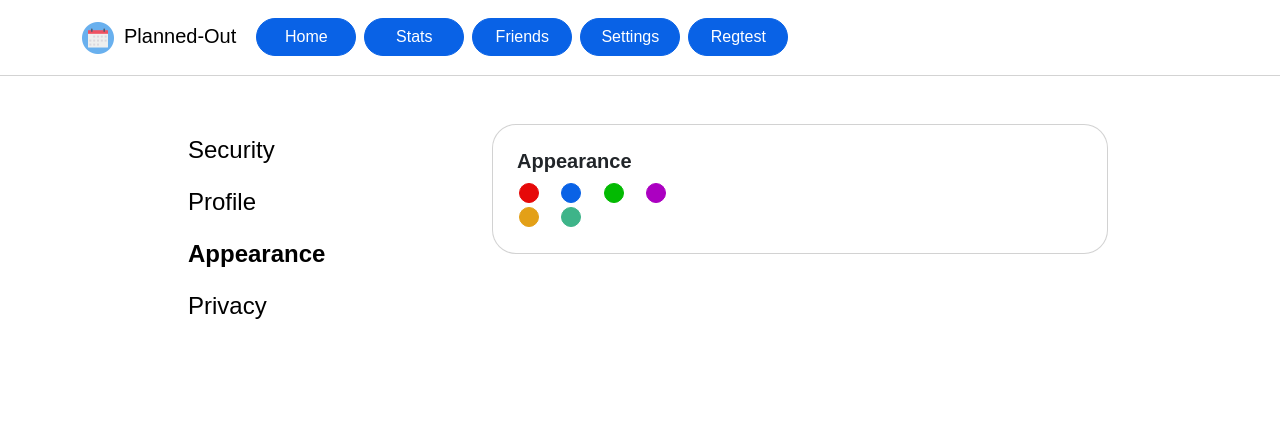
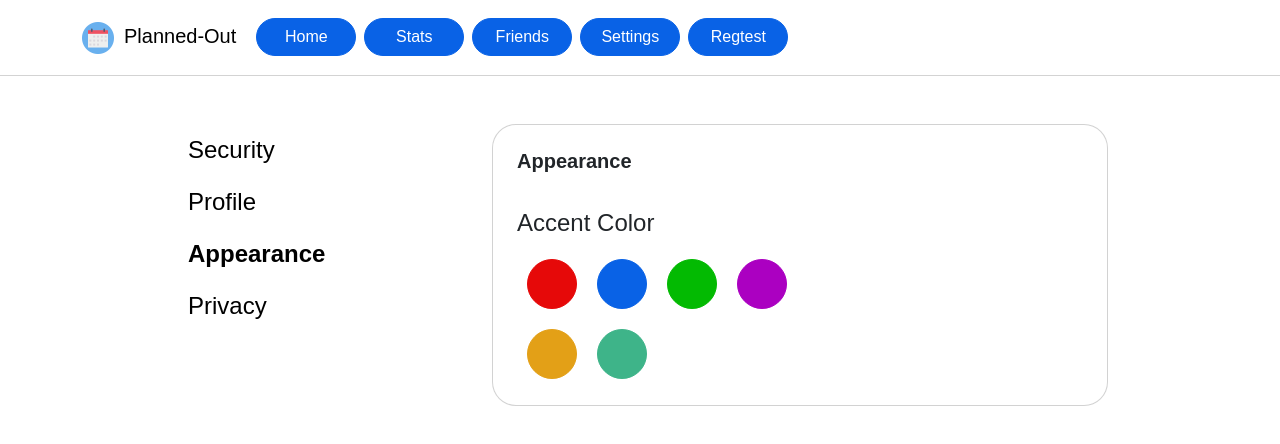
Before and after one commit to COSC481W-2023Fall/planned-out, a React (Create React App) app in the folder front-end/: page /settings in a window 1280 px wide. Both pictures are taken after a click on the tab "Appearance". Shown: the top 444 px of the page. Built offline with nearby package versions, Linux system fonts and the light colour scheme.

Commit message:
style: Improve the appearance of the accent color switcher
style: Improve the appearance of the accent color switcher

* Make the buttons and title bigger

```diff
--- a/front-end/src/components/SettingsAppearance.js
+++ b/front-end/src/components/SettingsAppearance.js
@@ -1,8 +1,8 @@
 import Card from "react-bootstrap/Card";
-import { useState, useRef, useEffect } from "react";
+import { useState, useEffect } from "react";
 import { ThemeProvider } from "styled-components";
 import { GlobalStyles } from '../themes/GlobalStyles.js';
-import { useTheme } from '../themes/useTheme';
+import { useTheme } from '../themes/useTheme.js';
 import ThemeSelector from '../themes/themeSelector.js';
 
 const SettingsCard = (props) => {
@@ -18,7 +18,8 @@ const SettingsCard = (props) => {
             <GlobalStyles />
             <Card className="settings-card">
                 <Card.Title>Appearance</Card.Title>
-                <ThemeSelector setter={ setSelectedTheme }/>
+                <Card.Text className="accent-color">Accent Color</Card.Text>
+                <ThemeSelector setter={setSelectedTheme} />
             </Card>
         </ThemeProvider>
     )
--- a/front-end/src/index.css
+++ b/front-end/src/index.css
@@ -194,12 +194,20 @@ button {
 div.theme-container {
   display: grid;
   grid-template-columns: repeat(4, auto);
+  row-gap: 1em;
+  column-gap: 1em;
+  margin-left: 0.5em;
   width: 30%;
 }
 
 div.theme-container .btn {
-  width: 20px;
-  height: 20px;
+  width: 50px;
+  height: 50px;
   padding: 0;
   border-radius: 100%;
 }
+
+p.accent-color {
+  margin-top: 1em;
+  font-size: 150%;
+}
--- a/front-end/src/pages/Home.js
+++ b/front-end/src/pages/Home.js
@@ -10,7 +10,6 @@ import { useState, useRef, useEffect } from "react";
 import { ThemeProvider } from "styled-components";
 import { GlobalStyles } from '../themes/GlobalStyles.js';
 import { useTheme } from '../themes/useTheme';
-import  ThemeSelector from '../themes/themeSelector.js';
 
 const Home = () => {
 
@@ -19,7 +18,7 @@ const Home = () => {
 
   useEffect(() => {
     setSelectedTheme(theme);
-  }, [themeLoaded]);
+  }, [theme, themeLoaded]);
 
 
   const [isTaskListShown, setIsTaskListShown] = useState(true);
```
